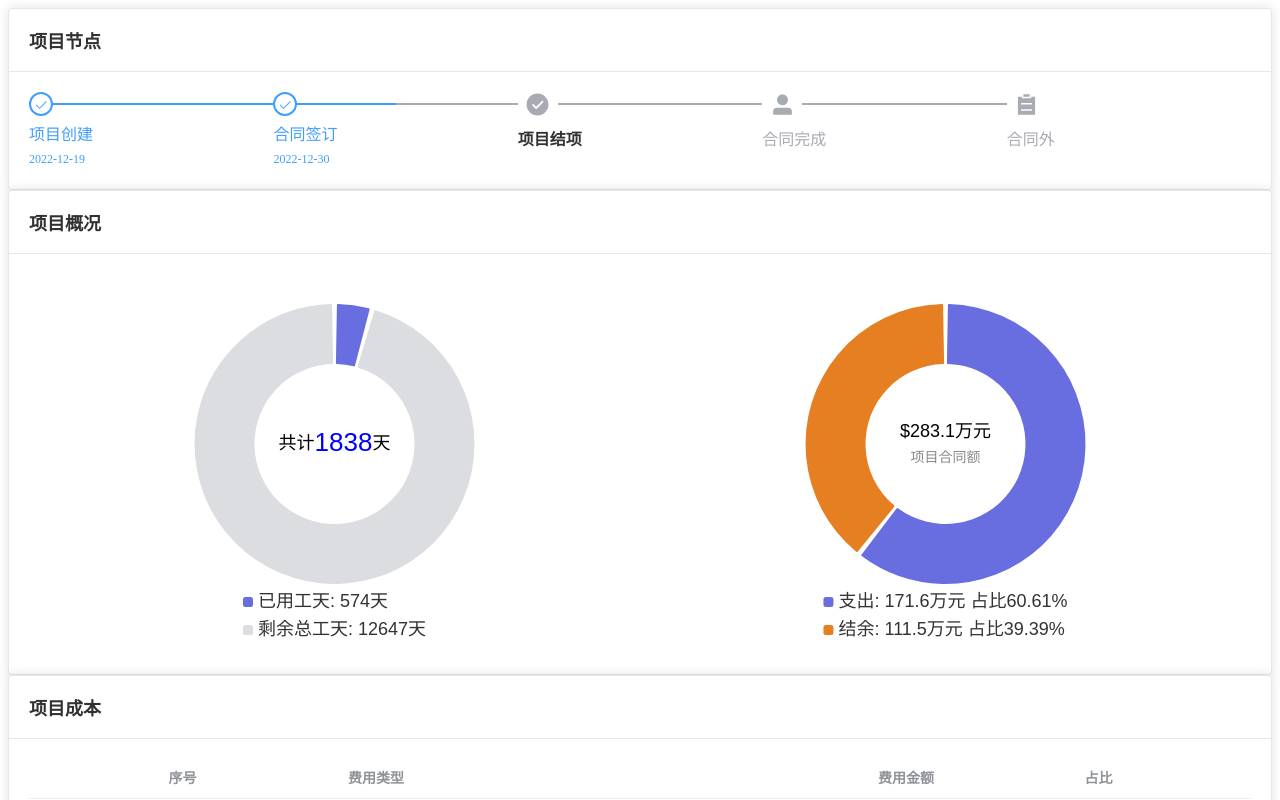
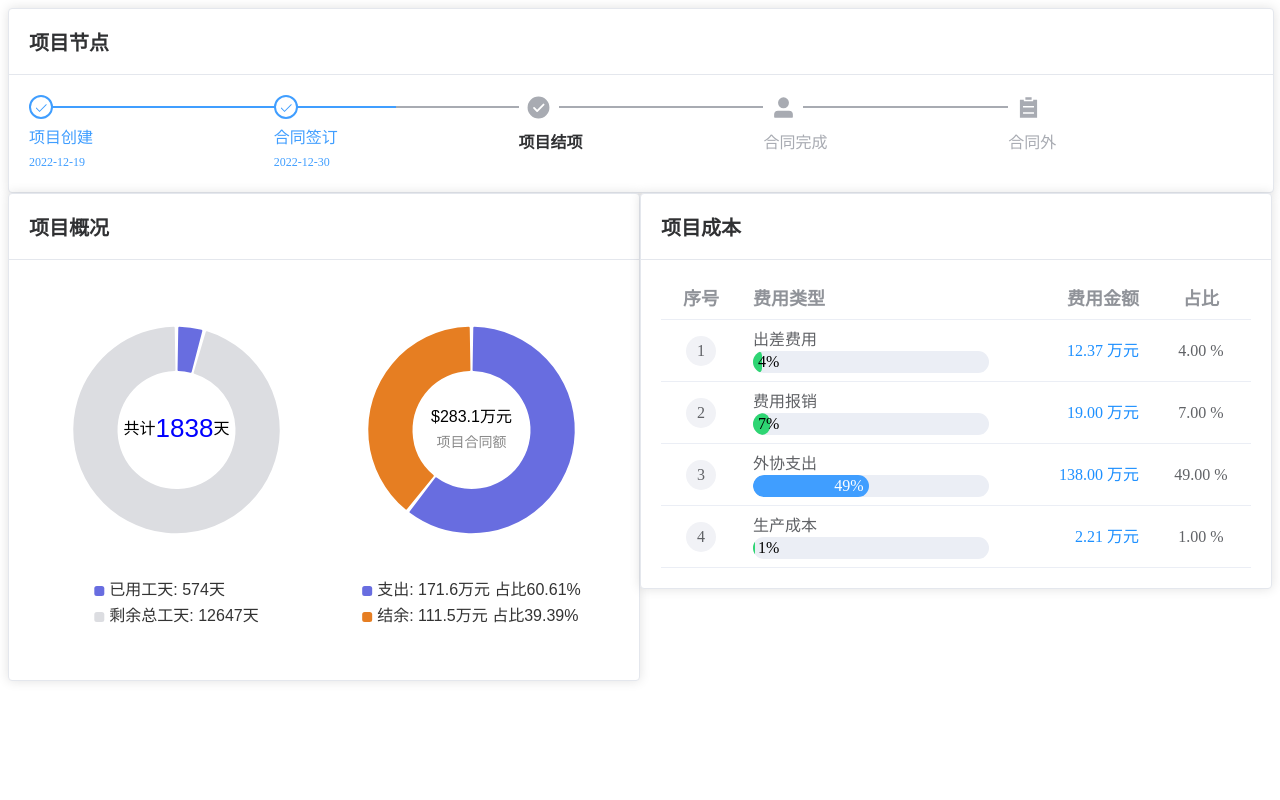
Before and after one commit to suyufan/tianRun, a Vue app: page / in a window 1280 px wide. Shown: the top 800 px of the page. Built offline with nearby package versions, Linux system fonts and the light colour scheme.

Commit message:
feat: 1920px字体布局适配

```diff
--- a/public/mock-data/project.d.ts
+++ b/public/mock-data/project.d.ts
@@ -51,6 +51,7 @@ interface Project {
     label: string;
     prop: string;
     align: string;
+    width?: number;
   }[];
 
   /**
--- a/public/mock-data/project.json
+++ b/public/mock-data/project.json
@@ -97,7 +97,8 @@
     {
       "label": "序号",
       "prop": "index",
-      "align": "center"
+      "align": "center",
+      "width": 80
     },
     {
       "label": "费用类型",
@@ -107,12 +108,14 @@
     {
       "label": "费用金额",
       "prop": "amount",
-      "align": "right"
+      "align": "right",
+      "width": 150
     },
     {
       "label": "占比",
       "prop": "proportion",
-      "align": "center"
+      "align": "center",
+      "width": 100
     }
   ]
 }
--- a/src/App.vue
+++ b/src/App.vue
@@ -1,5 +1,5 @@
 <script setup>
-import OverPanel from './components/OverPanel.vue'
+import OverPanel from './OverPanel.vue'
 </script>
 
 <template>
--- a/src/components/OverPanel.vue
+++ b/src/OverPanel.vue
@@ -1,24 +1,24 @@
 <template>
   <div>
-    <TitleCard title="项目节点"><StateStep :data="node"></StateStep></TitleCard>
-    <TitleCard title="项目概况"
+    <TitleCard title="项目节点" class="project-card__100"><StateStep :data="node"></StateStep></TitleCard>
+    <TitleCard title="项目概况" class="project-card__50"
       ><PieChart :data="overviewDay.data" :title="overviewDay.title"></PieChart>
       <PieChart
         :data="overviewMoney.data"
         :title="overviewMoney.title"
       ></PieChart>
     </TitleCard>
-    <TitleCard title="项目成本">
+    <TitleCard title="项目成本" class="project-card__50">
       <ProTable :tableData="tableData" :columns="tableColumns"></ProTable>
     </TitleCard>
   </div>
 </template>
 
 <script lang="ts" setup>
-import TitleCard from "./TitleCard.vue";
-import StateStep from "./StateStep.vue";
-import PieChart from "./PieChart.vue";
-import ProTable from "./ProTable.vue";
+import TitleCard from "./components/TitleCard.vue";
+import StateStep from "./components/StateStep.vue";
+import PieChart from "./components/PieChart.vue";
+import ProTable from "./components/ProTable.vue";
 import { reactive, onMounted } from "vue";
 
 const data = reactive({});
@@ -46,4 +46,14 @@ onMounted(async () => {
 });
 </script>
 
-<style scoped></style>
+<style scoped lang="scss">
+.project-card__100{
+  width: 100%;
+}
+.project-card__50{
+  box-sizing: border-box;
+  width: 50%;
+  float: left;
+  height: 100%;
+}
+</style>
--- a/src/components/PieChart.vue
+++ b/src/components/PieChart.vue
@@ -29,7 +29,7 @@ const initializeChart = () => {
             // 定义“天”或其他黑色字体的样式
             black: {
               color: "#000",
-              fontSize: 18,
+              fontSize: 16,
             },
             // 定义蓝色字体样式
             blue: {
@@ -63,7 +63,7 @@ const initializeChart = () => {
         },
         // 自定义图列文字
         textStyle: {
-          fontSize: 18,
+          fontSize: 16,
         },
 
         formatter: (name: string) => {
@@ -160,6 +160,6 @@ const resizeChart = () => {
   width: 50%;
   height: 400px;
   float: left;
-  top: -30px;
+  top: -50px;
 }
 </style>
--- a/src/components/ProTable.vue
+++ b/src/components/ProTable.vue
@@ -5,6 +5,7 @@
         :prop="column.prop"
         :label="column.label"
         :align="column.align || 'center'"
+        :width="column.width"
       >
         <!-- 插槽：允许外部定义内容 -->
         <template v-slot="scope">
@@ -46,7 +47,7 @@ const props = defineProps<{
     amount: number;
     proportion: number;
   }>;
-  columns: Array<{ label: string; prop: string; align: string }>;
+  columns: Array<{ label: string; prop: string; align: string; width?: number }>;
 }>();
 
 const formatAmount = (amount) => {
@@ -70,7 +71,7 @@ function tableSpanMethod({ row, column, rowIndex, columnIndex }) {
 }
 </script>
 
-<style scoped lang="scss">
+<style lang="scss">
 .table-columns__index {
   width: 30px;
   height: 30px;
@@ -86,4 +87,11 @@ function tableSpanMethod({ row, column, rowIndex, columnIndex }) {
 .table-columns__blue {
   color: #1e90ff;
 }
+
+.el-table td.el-table__cell div {
+    font-size: 16px;
+}
+.el-table tr {
+    font-size: 18px;
+}
 </style>
--- a/src/components/StateStep.vue
+++ b/src/components/StateStep.vue
@@ -1,7 +1,7 @@
 <template>
   <el-steps
-    style="max-width: 1500px"
-    :space="300"
+    style="max-width: 1920px"
+    :space="384"
     :active="2"
     finish-status="success"
   >
--- a/src/components/TitleCard.vue
+++ b/src/components/TitleCard.vue
@@ -21,7 +21,7 @@ defineProps({
     padding: 12px 20px;
 } */
 .project-card__header {
-    font-size: 18px;
+    font-size: 20px;
     font-weight: 800;
 }
 </style>
```
